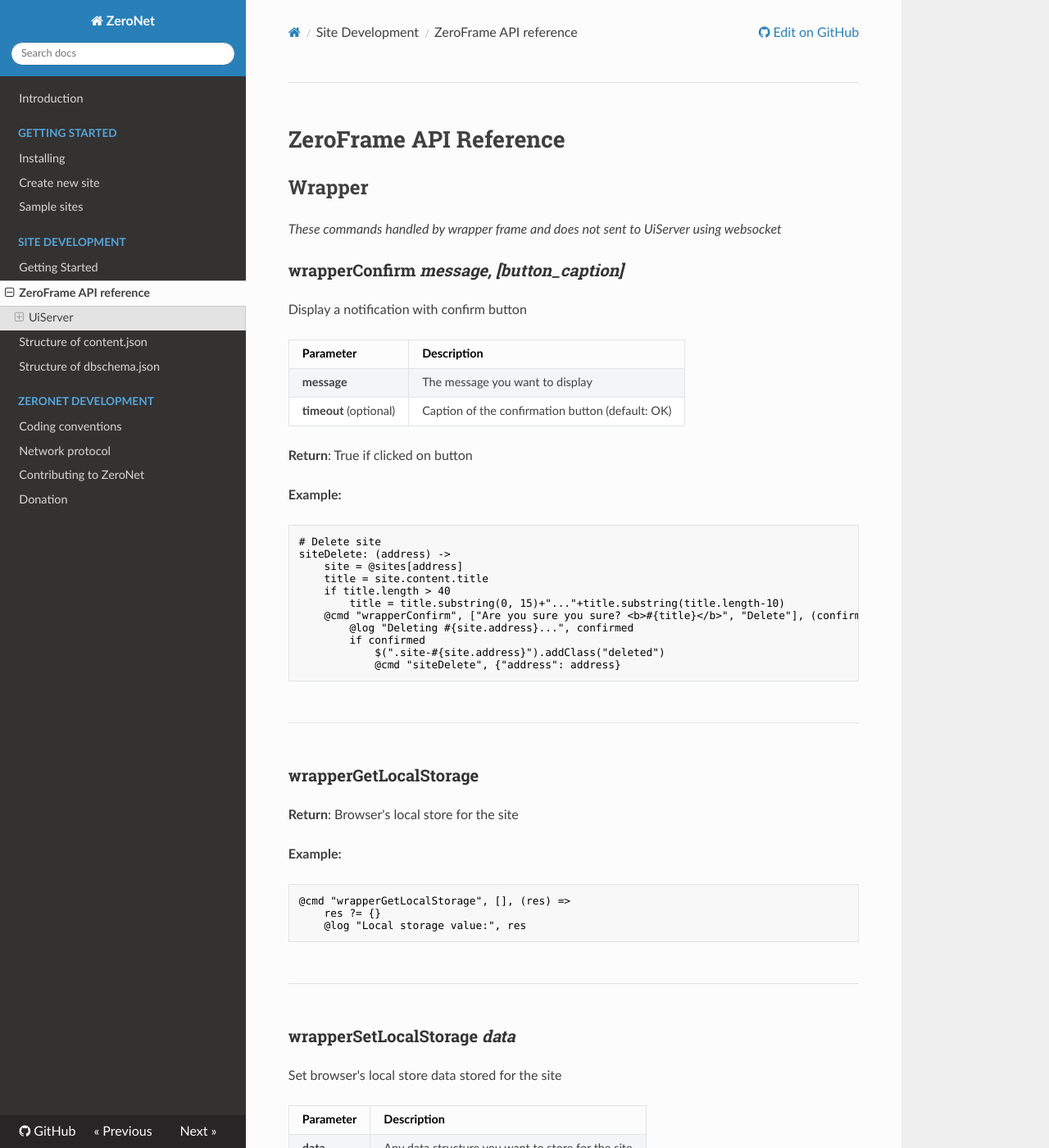
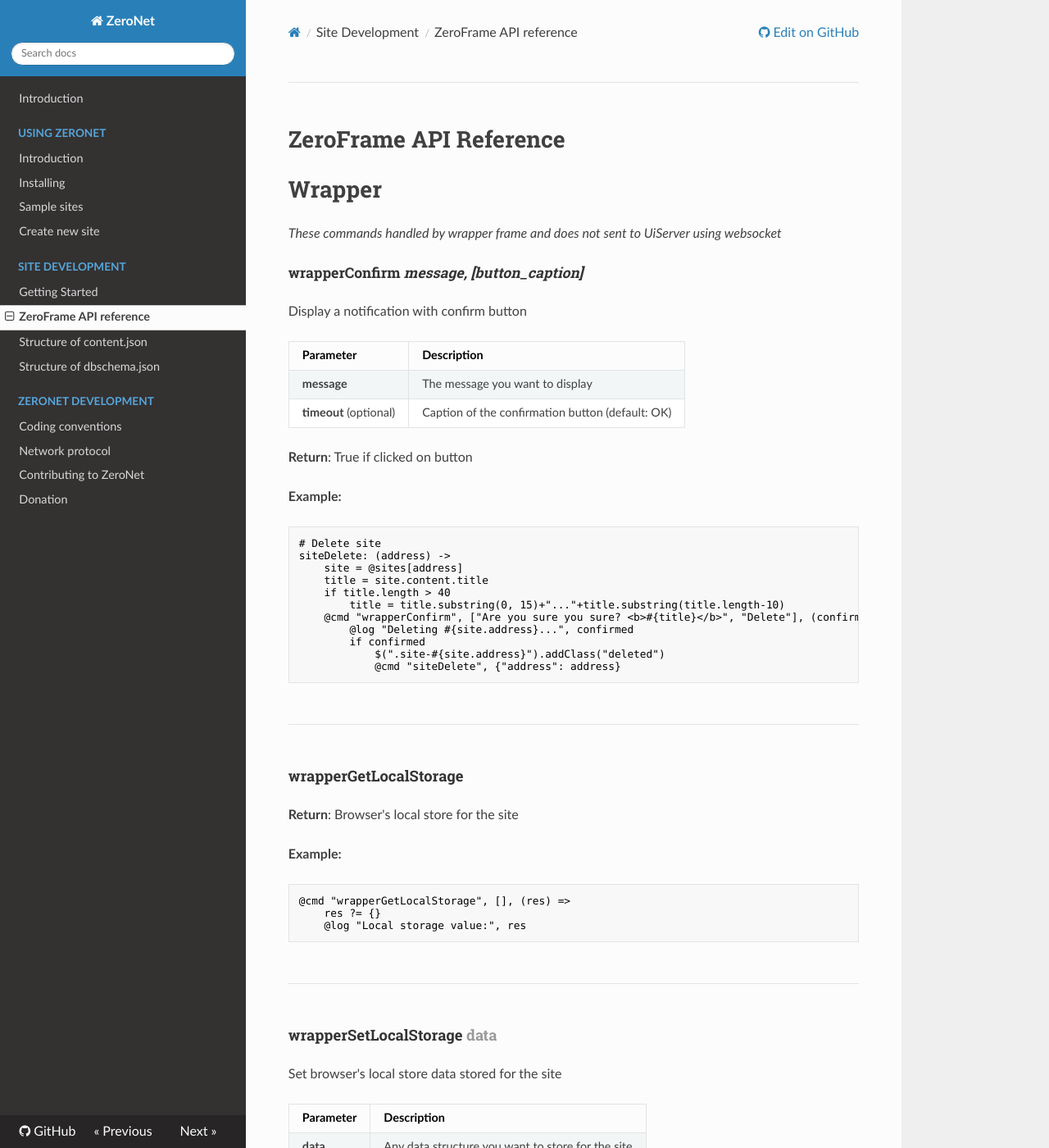
Before and after one commit to HelloZeroNet/Documentation, an MkDocs documentation site: the page built from docs/site_development/zeroframe_api_reference.md, in a window 1280 px wide and 1400 px high. Shown: the whole window at 82% size. Built offline with MkDocs 1.6.1, drawn with Linux system fonts in a browser that asks for light colours; nearby versions of some CDN libraries; comment, search, counter and statistics services are not loaded; old or Windows-style settings are respelled for this version of MkDocs.

Commit message:
Underline for links, Blockquote style for notes, Presentation link, Changed back API reference for some unknown reasons the menu system only works using this header levels, Renamed first category to Using ZeroNet

````diff
--- a/docs/docs.css
+++ b/docs/docs.css
@@ -20,6 +20,12 @@
 /* Theme default color is the same color as links; Text using the same color of links is bad usability */
 h3, h4, h5, h6 { color: #333333 }
 
+.section a { border-bottom: 1px solid #BBB; color: #000 !important }
+.section a:hover { border-bottom: 1px solid #3091d1 }
+
+.section blockquote { background-color: #e7f2fa; margin: 20px 0px; padding: 10px; border-left: 2px solid #2980B9; }
+.section blockquote p { margin: 0px }
+
 #disqus_thread { margin-bottom: 50px }
 
 .loadcomments {
--- a/docs/site_development/zeroframe_api_reference.md
+++ b/docs/site_development/zeroframe_api_reference.md
@@ -2,12 +2,12 @@
 
 
 
-## Wrapper
+# Wrapper
 
 _These commands handled by wrapper frame and does not sent to UiServer using websocket_
 
 
-### wrapperConfirm _message, [button_caption]_
+##### wrapperConfirm _message, [button_caption]_
 Display a notification with confirm button
 
 Parameter              | Description
@@ -36,7 +36,7 @@
 ---
 
 
-### wrapperGetLocalStorage
+#### wrapperGetLocalStorage
 **Return**: Browser's local store for the site
 
 **Example:**
@@ -50,7 +50,7 @@
 ---
 
 
-### wrapperSetLocalStorage _data_
+#### wrapperSetLocalStorage _data_
 Set browser's local store data stored for the site
 
 Parameter              | Description
@@ -69,7 +69,7 @@
 ---
 
 
-### wrapperNotification _type, message, [timeout]_
+#### wrapperNotification _type, message, [timeout]_
 Display a notification
 
 Parameter              | Description
@@ -89,7 +89,7 @@
 ---
 
 
-### wrapperPrompt _message, [type]_
+#### wrapperPrompt _message, [type]_
 
 Prompt text input from user
 
@@ -112,7 +112,7 @@
 ```
 
 
-### wrapperSetViewport _viewport_
+#### wrapperSetViewport _viewport_
 
 Set sites's viewport meta tag content (required for mobile sites)
 
@@ -132,7 +132,7 @@
 ---
 
 
-## UiServer
+# UiServer
 
 The UiServer is for ZeroNet what the LAMP setup is for normal websites.
 
@@ -140,7 +140,7 @@
 
 ---
 
-### dbQuery _query_
+#### dbQuery _query_
 Run a query on the sql cache
 
 Parameter            | Description
@@ -170,7 +170,7 @@
 
 
 
-### channelJoin _channel_
+#### channelJoin _channel_
 
 Request notifications about sites's events.
 
@@ -214,7 +214,7 @@
 
 ---
 
-### fileGet _inner_path_
+#### fileGet _inner_path_
 Get file content
 
 Parameter        | Description
@@ -260,7 +260,7 @@
 ---
 
 
-### fileQuery _dir_inner_path, query_
+#### fileQuery _dir_inner_path, query_
 Simple json file query command
 
 Parameter            | Description
@@ -289,7 +289,7 @@
 ---
 
 
-### fileWrite _inner_path, content_
+#### fileWrite _inner_path, content_
 Write file content
 
 
@@ -321,7 +321,7 @@
 
 
 
-### serverInfo
+#### serverInfo
 
 **Return:** <dict> All information about the server
 
@@ -351,7 +351,7 @@
 ---
 
 
-### siteInfo
+#### siteInfo
 
 **Return**: <dict> All information about the site
 
@@ -403,7 +403,7 @@
 ---
 
 
-### sitePublish _[privatekey], [inner_path]_
+#### sitePublish _[privatekey], [inner_path]_
 Sign and Publish a content.json of the site
 
 Parameter                 | Description
@@ -428,7 +428,7 @@
 ---
 
 
-### siteUpdate _address_
+#### siteUpdate _address_
 
 Force check and download changed content from other peers (only necessary if user is in passive mode and using old version of Zeronet)
 
@@ -454,7 +454,7 @@
 _(requires ADMIN permission in data/sites.json)_
 
 
-### siteList
+#### siteList
 
 **Return**: <list> SiteInfo list of all downloaded sites
 
@@ -462,7 +462,7 @@
 ---
 
 
-### channelJoinAllsite _channel_
+#### channelJoinAllsite _channel_
 
 Request notifications about every site's events.
 
@@ -476,7 +476,7 @@
 ---
 
 
-### sitePause _address_
+#### sitePause _address_
 Pause site serving
 
 Parameter           | Description
@@ -489,7 +489,7 @@
 ---
 
 
-### siteResume _address_
+#### siteResume _address_
 Resume site serving
 
 Parameter           | Description
--- a/mkdocs.yml
+++ b/mkdocs.yml
@@ -11,9 +11,10 @@
 pages:
 - [index.md, Introduction]
 
-- [getting_started/installing.md, Getting Started, Installing]
-- [getting_started/create_new_site.md, Getting Started, Create new site]
-- [getting_started/sample_sites.md, Getting Started, Sample sites]
+- [index.md, Using ZeroNet, Introduction]
+- [using_zeronet/installing.md, Using ZeroNet, Installing]
+- [using_zeronet/sample_sites.md, Using ZeroNet, Sample sites]
+- [using_zeronet/create_new_site.md, Using ZeroNet, Create new site]
 
 - [site_development/getting_started.md, Site Development, Getting Started]
 - [site_development/zeroframe_api_reference.md, Site Development, ZeroFrame API reference]
````
Also changed, not shown: docs/index.md (+2 -1 lines), docs/using_zeronet/create_new_site.md (renamed from docs/getting_started/create_new_site.md, +2 -1 lines), docs/using_zeronet/installing.md (renamed from docs/getting_started/installing.md), docs/using_zeronet/sample_sites.md (renamed from docs/getting_started/sample_sites.md).
